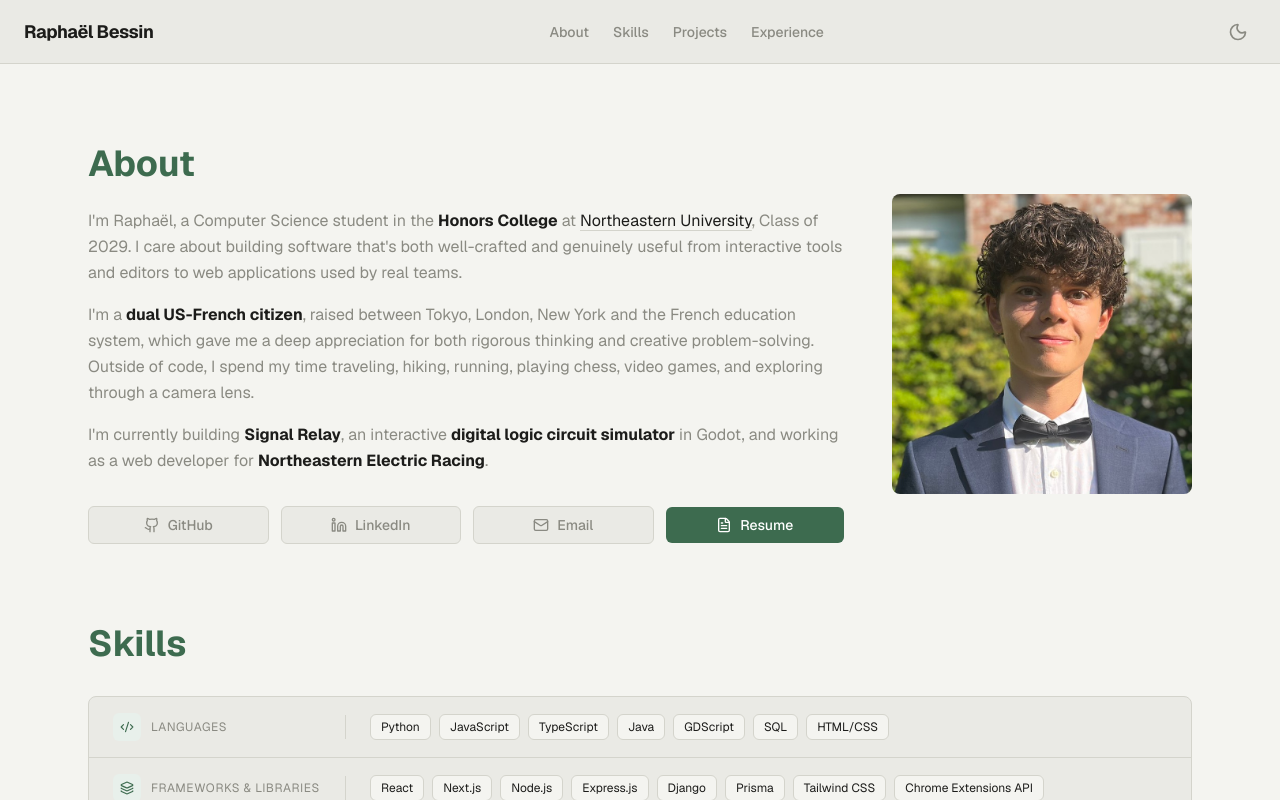
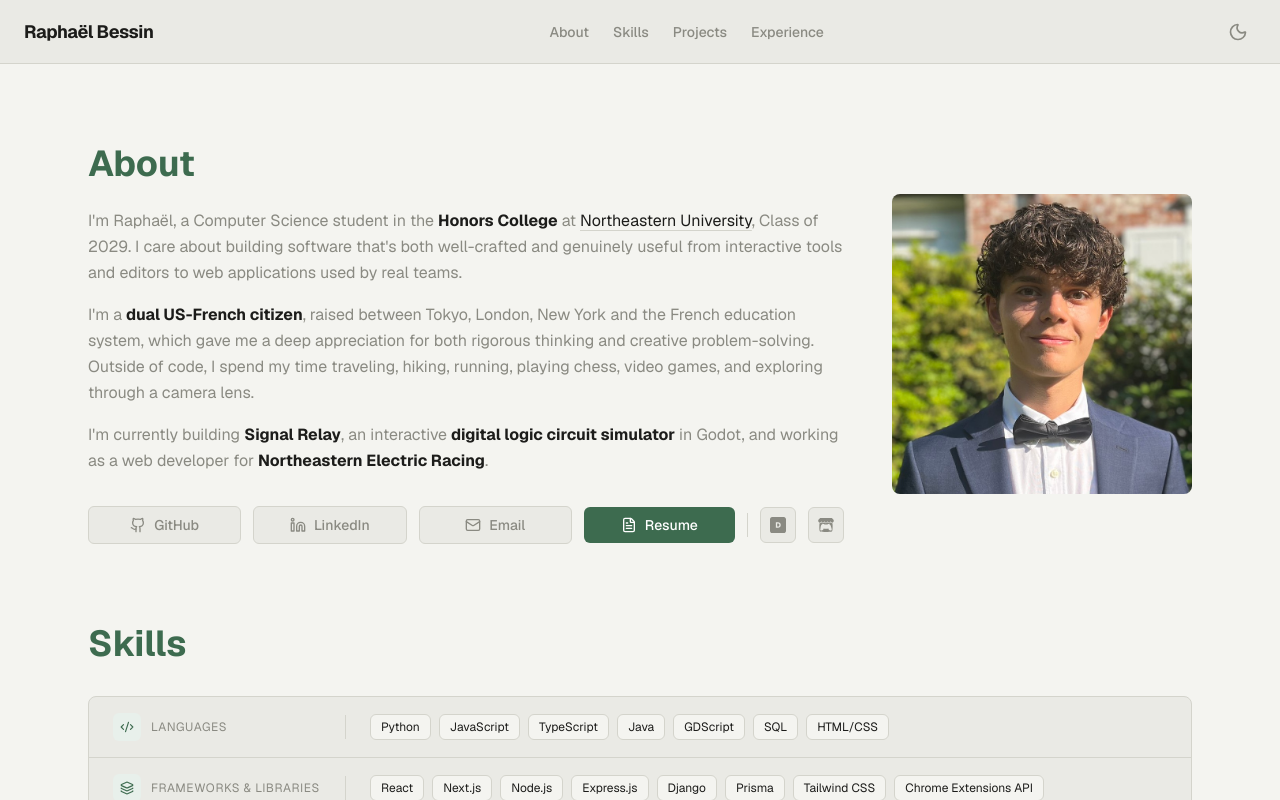
Before and after one commit to rbessin/Portfolio, a Next.js app: page / in a window 1280 px wide. Shown: the top 800 px of the page. Built offline with nearby package versions, Linux system fonts and the light colour scheme.

Commit message:
added more links

```diff
--- a/app/components/Links.tsx
+++ b/app/components/Links.tsx
@@ -18,9 +18,31 @@ const links = [
   },
 ];
 
+const showcaseLinks = [
+  {
+    label: "Devpost",
+    href: "https://devpost.com/bessin-raphael",
+    logo: (
+      <svg viewBox="0 0 100 100" className="w-4 h-4 fill-current">
+        <path d="M13.3 0h73.4C93.4 0 100 6.6 100 14.7v70.6c0 8.1-6.6 14.7-14.7 14.7H13.3C5.9 100 0 93.4 0 85.3V14.7C0 6.6 5.9 0 13.3 0zm23.3 66.7h13.1c11.2 0 17.3-6.1 17.3-17s-6.1-16.4-17.3-16.4H36.6v33.4zm8.2-26.5h4.6c5.9 0 9.1 3.2 9.1 9.7 0 6.7-3.2 10-9.1 10h-4.6V40.2z" />
+      </svg>
+    ),
+  },
+  {
+    label: "itch.io",
+    href: "https://sky3e.itch.io/",
+    logo: (
+      <svg viewBox="0 0 512 512" className="w-4 h-4 fill-current">
+        <path d="M71.92 34.77C50.2 47.67 7.4 96.84 7 109.73v21.34c0 27.06 25.29 50.84 48.25 50.84 27.57 0 50.54-22.85 50.54-50 0 27.12 22.18 50 49.76 50s49-22.85 49-50c0 27.12 23.59 50 51.16 50h.5c27.57 0 51.16-22.85 51.16-50 0 27.12 21.47 50 49 50s49.76-22.85 49.76-50c0 27.12 23 50 50.54 50 23 0 48.25-23.78 48.25-50.84v-21.34c-.4-12.9-43.2-62.07-64.92-75C372.56 32.4 325.76 32 256 32S91.14 33.1 71.92 34.77zm132.32 134.39c-22 38.4-77.9 38.71-99.85.25-13.17 23.14-43.17 32.07-56 27.66-3.87 40.15-13.67 237.13 17.73 269.15 80 18.67 302.08 18.12 379.76 0 31.65-32.27 21.32-232 17.75-269.15-12.92 4.44-42.88-4.6-56-27.66-22 38.52-77.85 38.1-99.85-.24-7.1 12.49-23.05 28.94-51.76 28.94a57.54 57.54 0 0 1-51.75-28.94zm-41.58 53.77c16.47 0 31.09 0 49.22 19.78a436.91 436.91 0 0 1 88.18 0C318.22 223 332.85 223 349.31 223c52.33 0 65.22 77.53 83.87 144.45 17.26 62.15-5.52 63.67-33.95 63.73-42.15-1.57-65.49-32.18-65.49-62.79-39.25 6.43-101.93 8.79-155.55 0 0 30.61-23.34 61.22-65.49 62.79-28.42-.06-51.2-1.58-33.95-63.73C84.58 300.53 97.47 223 149.8 223z" />
+      </svg>
+    ),
+  },
+];
+
 export default function Links() {
   return (
     <div className="flex items-center gap-3 mt-8 w-full">
+      {/* Main links */}
       {links.map(({ label, href, icon: Icon }) => (
         <a
           key={label}
@@ -34,7 +56,7 @@ export default function Links() {
         </a>
       ))}
 
-      {/* Resume — accent styled */}
+      {/* Resume */}
       <a
         href="/resume.pdf"
         target="_blank"
@@ -44,6 +66,23 @@ export default function Links() {
         <FileText className="w-4 h-4" />
         Resume
       </a>
+
+      {/* Divider */}
+      <div className="w-px h-6 bg-border flex-shrink-0" />
+
+      {/* Showcase icon-only links */}
+      {showcaseLinks.map(({ label, href, logo }) => (
+        <a
+          key={label}
+          href={href}
+          target="_blank"
+          rel="noopener noreferrer"
+          title={label}
+          className="w-9 h-9 flex items-center justify-center rounded-md text-muted bg-surface border border-border hover:text-foreground hover:border-accent transition-colors duration-150 flex-shrink-0"
+        >
+          {logo}
+        </a>
+      ))}
     </div>
   );
 }
```
